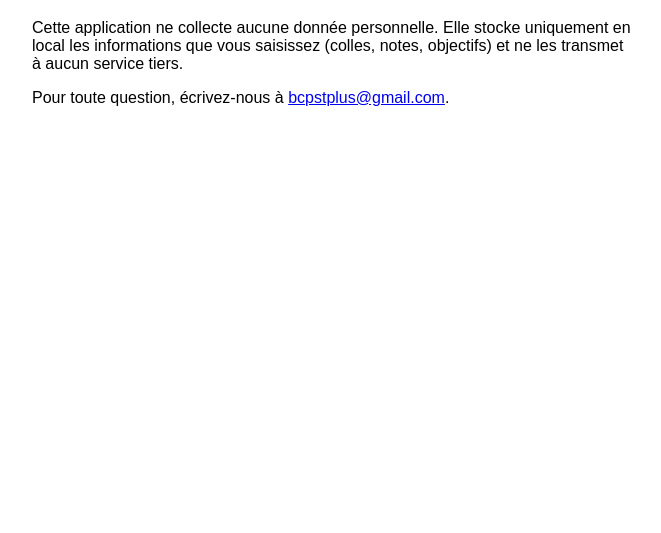
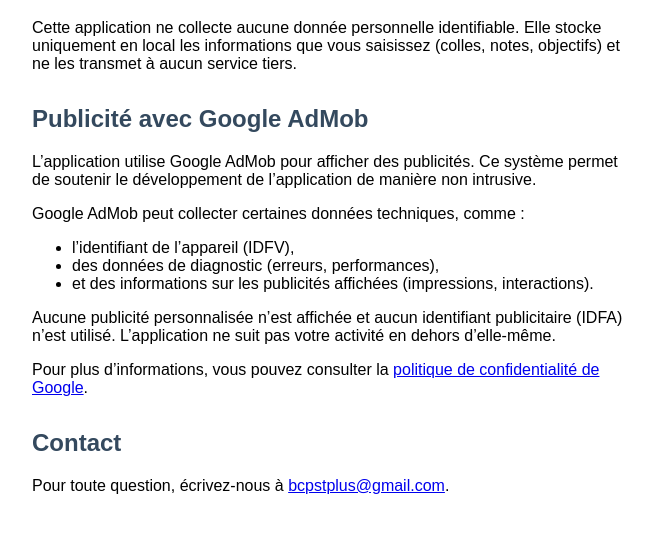
Before and after one commit to BCPSTplus/Bcpst-support, a plain HTML site: page privacy.html in a window 1280 px wide. Shown: the part 93-626 px from the top of the page, without its empty margins (308-969 px from the left). Drawn offline with Linux system fonts and the light colour scheme.

Commit message:
Update privacy.html

```diff
--- a/privacy.html
+++ b/privacy.html
@@ -7,11 +7,26 @@
   <style>
     body { font-family: sans-serif; max-width: 600px; margin: auto; padding: 2rem; }
     h1 { color: #2c3e50; }
+    h2 { color: #34495e; margin-top: 2rem; }
   </style>
 </head>
 <body>
   <h1>Politique de confidentialité</h1>
-  <p>Cette application ne collecte aucune donnée personnelle. Elle stocke uniquement en local les informations que vous saisissez (colles, notes, objectifs) et ne les transmet à aucun service tiers.</p>
+
+  <p>Cette application ne collecte aucune donnée personnelle identifiable. Elle stocke uniquement en local les informations que vous saisissez (colles, notes, objectifs) et ne les transmet à aucun service tiers.</p>
+
+  <h2>Publicité avec Google AdMob</h2>
+  <p>L’application utilise Google AdMob pour afficher des publicités. Ce système permet de soutenir le développement de l’application de manière non intrusive.</p>
+  <p>Google AdMob peut collecter certaines données techniques, comme :</p>
+  <ul>
+    <li>l’identifiant de l’appareil (IDFV),</li>
+    <li>des données de diagnostic (erreurs, performances),</li>
+    <li>et des informations sur les publicités affichées (impressions, interactions).</li>
+  </ul>
+  <p>Aucune publicité personnalisée n’est affichée et aucun identifiant publicitaire (IDFA) n’est utilisé. L’application ne suit pas votre activité en dehors d’elle-même.</p>
+  <p>Pour plus d’informations, vous pouvez consulter la <a href="https://policies.google.com/privacy" target="_blank">politique de confidentialité de Google</a>.</p>
+
+  <h2>Contact</h2>
   <p>Pour toute question, écrivez-nous à <a href="mailto:bcpstplus@gmail.com">bcpstplus@gmail.com</a>.</p>
 </body>
 </html>
```
